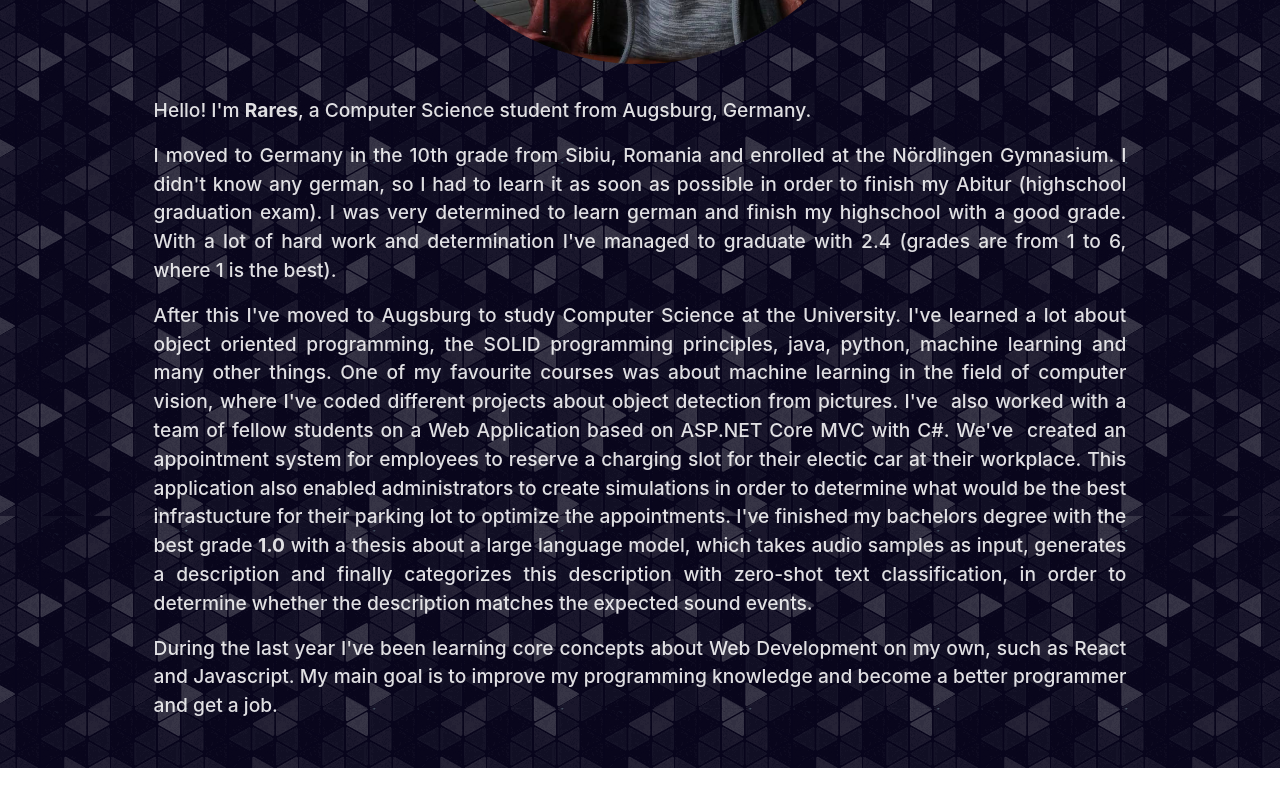
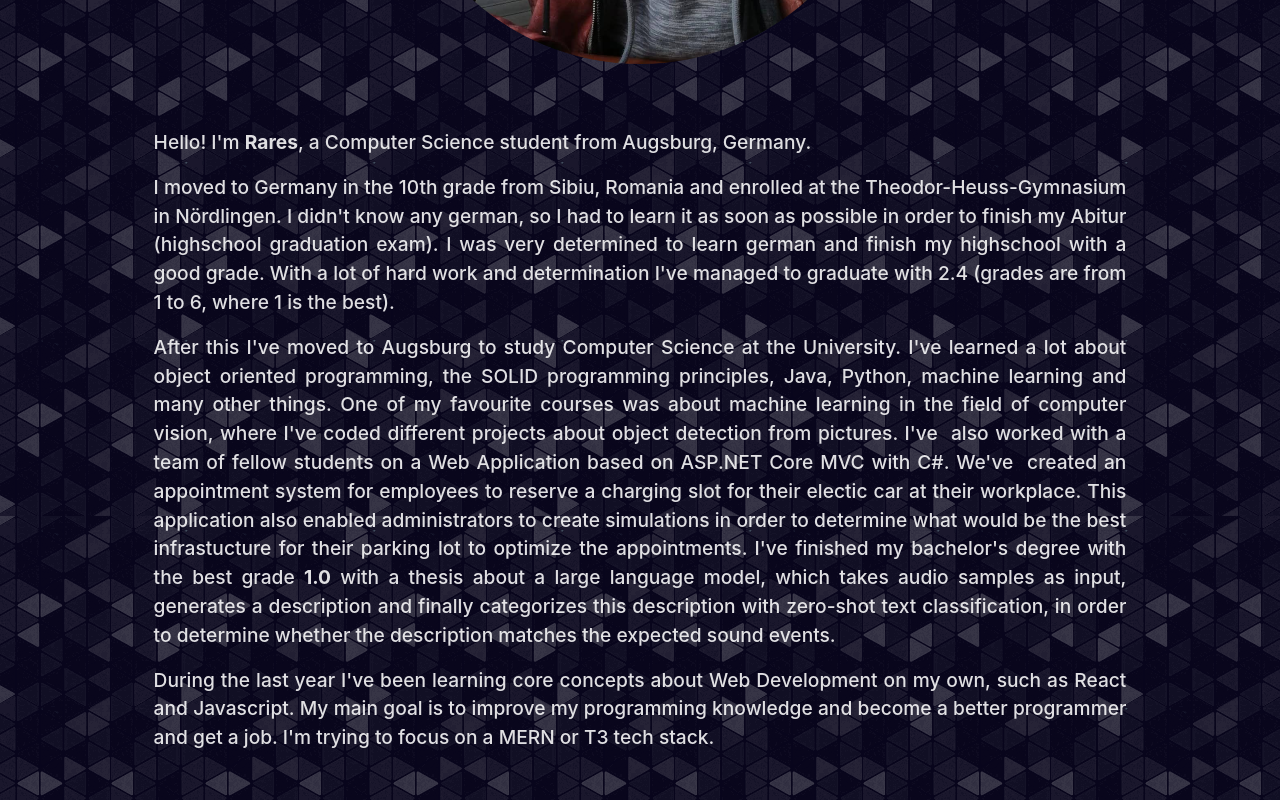
Before and after one commit to Compil3-sudo/Portofolio-CV, a React (Vite) app in the folder portofolio-cv/: page /about in a window 1280 px wide. Shown: the part 564-1364 px from the top of the page. Before the commit the page ends 1332 px from the top, so only its background shows below. Built offline with nearby package versions, Linux system fonts and the light colour scheme.

Commit message:
minor styling changes

```diff
--- a/portofolio-cv/src/pages/About.jsx
+++ b/portofolio-cv/src/pages/About.jsx
@@ -14,18 +14,19 @@ const About = () => {
           </p>
           <p>
             I moved to Germany in the 10th grade from Sibiu, Romania and
-            enrolled at the Nördlingen Gymnasium. I didn&apos;t&nbsp;know any
-            german, so I had to learn it as soon as possible in order to finish
-            my Abitur (highschool graduation exam). I was very determined to
-            learn german and finish my highschool with a good grade. With a lot
-            of hard work and determination I&apos;ve&nbsp;managed to graduate
-            with 2.4 (grades are from 1 to 6, where 1 is the best).
+            enrolled at the Theodor-Heuss-Gymnasium in Nördlingen. I
+            didn&apos;t&nbsp;know any german, so I had to learn it as soon as
+            possible in order to finish my Abitur (highschool graduation exam).
+            I was very determined to learn german and finish my highschool with
+            a good grade. With a lot of hard work and determination
+            I&apos;ve&nbsp;managed to graduate with 2.4 (grades are from 1 to 6,
+            where 1 is the best).
           </p>
           <p>
             After this I&apos;ve&nbsp;moved to Augsburg to study Computer
             Science at the University. I&apos;ve&nbsp;learned a lot about object
-            oriented programming, the SOLID programming principles, java,
-            python, machine learning and many other things. One of my favourite
+            oriented programming, the SOLID programming principles, Java,
+            Python, machine learning and many other things. One of my favourite
             courses was about machine learning in the field of computer vision,
             where I&apos;ve&nbsp;coded different projects about object detection
             from pictures. I&apos;ve&nbsp; also worked with a team of fellow
@@ -35,17 +36,18 @@ const About = () => {
             This application also enabled administrators to create simulations
             in order to determine what would be the best infrastucture for their
             parking lot to optimize the appointments. I&apos;ve&nbsp;finished my
-            bachelors degree with the best grade <strong>1.0</strong> with a
-            thesis about a large language model, which takes audio samples as
-            input, generates a description and finally categorizes this
-            description with zero-shot text classification, in order to
+            bachelor&apos;s&nbsp;degree with the best grade <strong>1.0</strong>{" "}
+            with a thesis about a large language model, which takes audio
+            samples as input, generates a description and finally categorizes
+            this description with zero-shot text classification, in order to
             determine whether the description matches the expected sound events.
           </p>
           <p>
             During the last year I&apos;ve&nbsp;been learning core concepts
             about Web Development on my own, such as React and Javascript. My
             main goal is to improve my programming knowledge and become a better
-            programmer and get a job.
+            programmer and get a job. I&apos;m&nbsp;trying to focus on a MERN or
+            T3 tech stack.
           </p>
         </div>
       </div>
--- a/portofolio-cv/src/pages/About.module.css
+++ b/portofolio-cv/src/pages/About.module.css
@@ -10,7 +10,7 @@
 
 .profileImage {
   text-align: center;
-  margin-bottom: 2rem;
+  margin-bottom: 4rem;
 }
 
 .profileImage img {
--- a/portofolio-cv/src/pages/Home.jsx
+++ b/portofolio-cv/src/pages/Home.jsx
@@ -4,9 +4,9 @@ import classes from "./Home.module.css";
 const Home = () => {
   return (
     <>
-      <h1>Rares Tincu</h1>
-      <h2>
-        I&apos;m&nbsp;a <em>Computer Science Student</em> at&nbsp;
+      <h1 className={classes.bottomSpace}>Rares Tincu</h1>
+      <h2 className={classes.bottomSpace}>
+        I&apos;ve&nbsp;a <em>Computer Science Graduate</em> at&nbsp;
         <strong>
           <div className={classes.uniLink}>
             <a
@@ -23,7 +23,9 @@ const Home = () => {
         Open to work as a full-time entry level Full-Stack / Backend Web
         Developer
       </h3>
-      <h3>Open to work as a Software Engineer with Python, C# or Java.</h3>
+      <h3 className={classes.bottomSpace}>
+        Open to work as a Software Engineer with Python, C# or Java.
+      </h3>
       <SocialIcons />
     </>
   );
--- a/portofolio-cv/src/pages/Home.module.css
+++ b/portofolio-cv/src/pages/Home.module.css
@@ -1,3 +1,7 @@
+.bottomSpace {
+  margin-bottom: 2rem;
+}
+
 .uniLink {
   display: inline;
 }
--- a/portofolio-cv/src/pages/Resume.jsx
+++ b/portofolio-cv/src/pages/Resume.jsx
@@ -1,5 +1,5 @@
 import { Button } from "react-bootstrap";
-import RaresResume from "../../public/rares_resume.pdf";
+import RaresResume from "../assets/Rares_Tincu_resume.pdf";
 
 const Resume = () => {
   return (
@@ -11,7 +11,10 @@ const Resume = () => {
         target="_blank"
         rel="noreferrer"
       >
-        <Button variant="light" style={{ fontWeight: "bold" }}>
+        <Button
+          variant="light"
+          style={{ fontWeight: "bold", marginTop: "2rem" }}
+        >
           Download CV
         </Button>
       </a>
--- a/portofolio-cv/src/pages/Skills.jsx
+++ b/portofolio-cv/src/pages/Skills.jsx
@@ -3,10 +3,18 @@ import classes from "./Skills.module.css";
 const Skills = () => {
   return (
     <>
-      <h2 style={{ marginTop: "6rem", textAlign: "justify" }}>
+      <h2
+        style={{
+          marginTop: "6rem",
+          marginBottom: "3rem",
+          textAlign: "justify",
+        }}
+      >
         I&apos;m&nbsp;focusing on improving my knowledge with hard work and
-        determination. Here are some of the major languages, frameworks, and
-        other tools that I&apos;ve&nbsp;worked with:
+        determination. I want to follow a <strong>MERN</strong> or{" "}
+        <strong>T3</strong> tech stack as a Web Developer. Here are some of the
+        major languages, frameworks, and other tools that I&apos;ve&nbsp;worked
+        with:
       </h2>
 
       <h2>Web Development:</h2>
@@ -71,7 +79,7 @@ const Skills = () => {
         </div>
       </div>
 
-      <h2>Machine Learning:</h2>
+      <h2 style={{ marginTop: "3rem" }}>Machine Learning:</h2>
       <div className={classes.devicons}>
         <div className={classes.devItem}>
           <i className="devicon-python-plain-wordmark colored"></i>
@@ -87,7 +95,7 @@ const Skills = () => {
         </div>
       </div>
 
-      <h2>Other Programming Languages:</h2>
+      <h2 style={{ marginTop: "3rem" }}>Other Programming Languages:</h2>
       <div className={classes.devicons}>
         <div className={classes.devItem}>
           <i className="devicon-csharp-plain colored"></i>
@@ -103,7 +111,7 @@ const Skills = () => {
         </div>
       </div>
 
-      <h2>Git and IDEs:</h2>
+      <h2 style={{ marginTop: "3rem" }}>Git and IDEs:</h2>
       <div className={classes.devicons}>
         <div className={classes.devItem}>
           <i className="devicon-git-plain-wordmark colored"></i>
```
Also changed, not shown: 1 other file (tests, documents, lock files or other folders).
